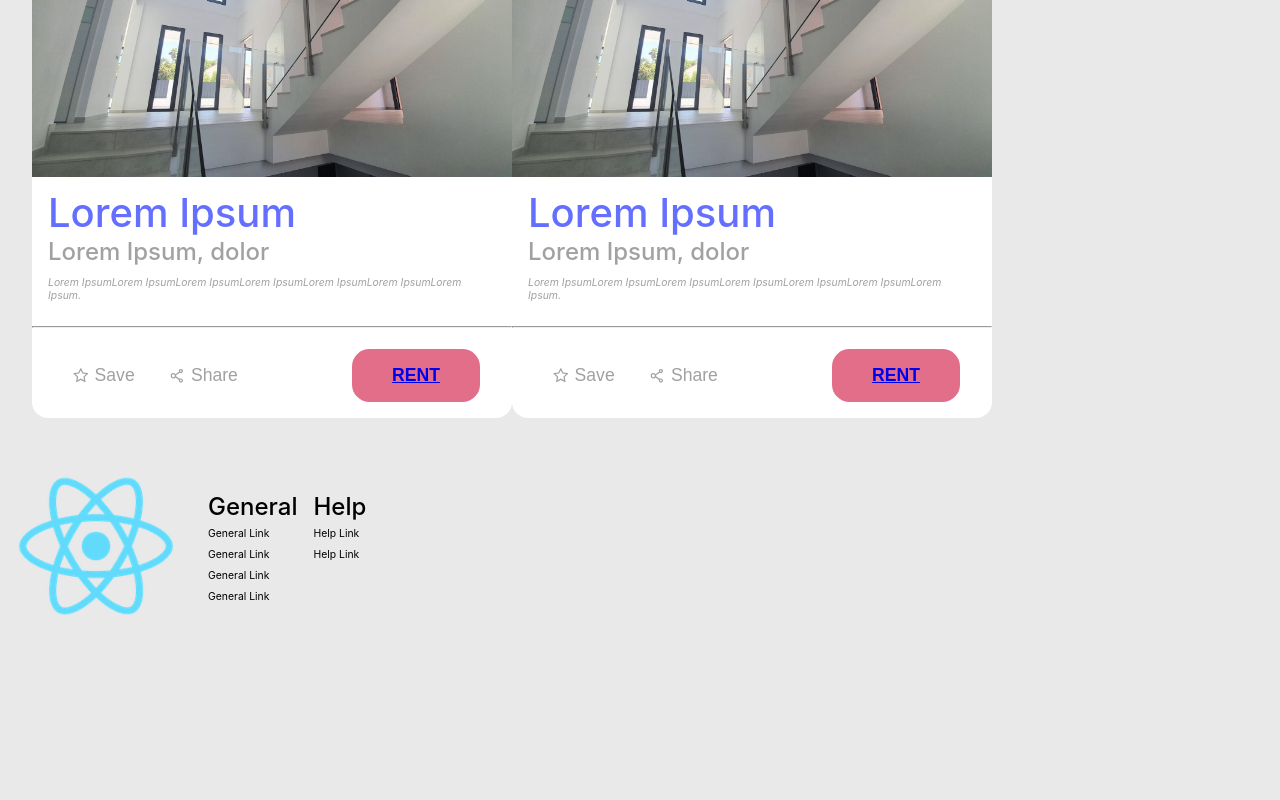
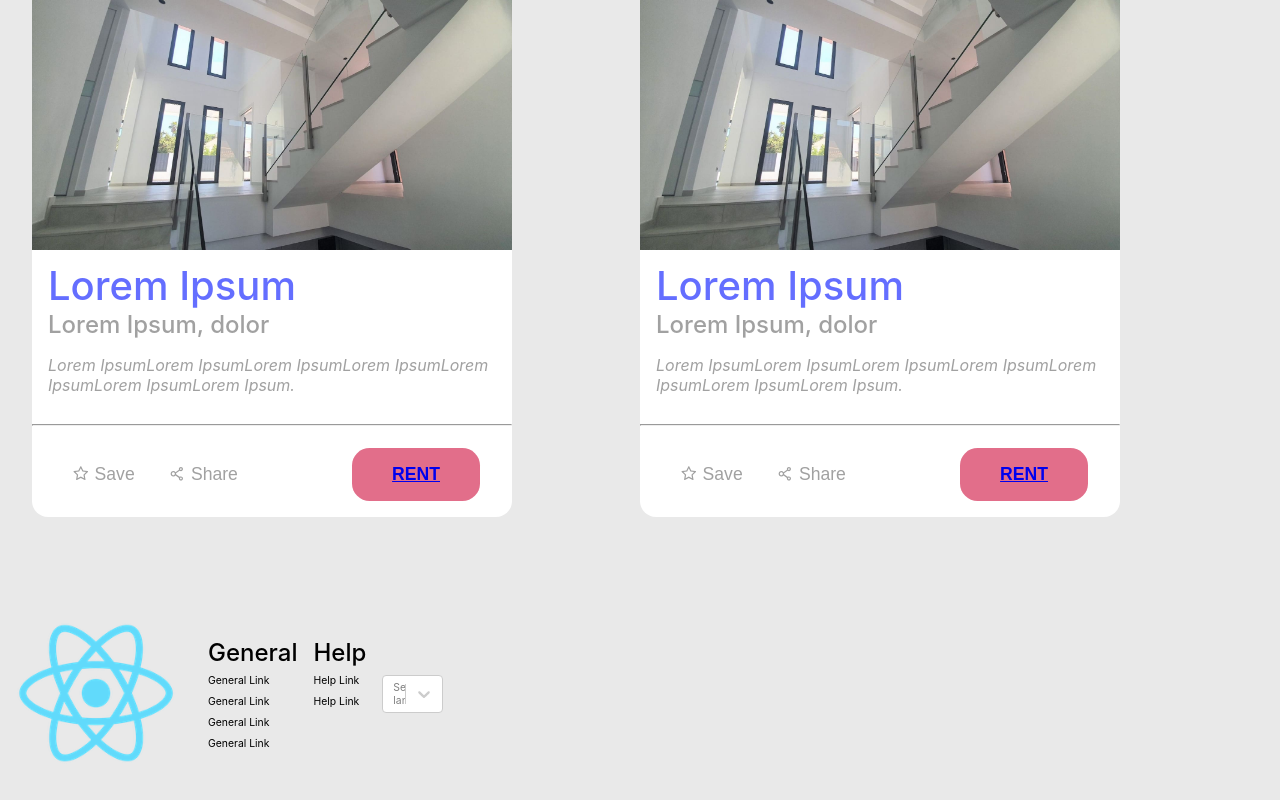
Before and after one commit to safwat-fathi/jobzella-task, a React (Create React App) app: page / in a window 1280 px wide. Shown: the part 714-1514 px from the top of the page. Before the commit the page ends 1375 px from the top, so only its background shows below. Built offline with nearby package versions, Linux system fonts and the light colour scheme; the HTML template or start-up script is replaced by a standard one.

Commit message:
Add SelectInput to Footer

```diff
--- a/src/components/CardsContainer/cardsContainer.module.css
+++ b/src/components/CardsContainer/cardsContainer.module.css
@@ -5,3 +5,7 @@
   justify-content: flex-start;
   align-items: center;
 }
+
+.container > * {
+  margin: 0 auto 3rem 0;
+}
--- a/src/components/Details/details.module.css
+++ b/src/components/Details/details.module.css
@@ -3,7 +3,15 @@
   flex-flow: column;
   justify-content: flex-start;
   align-items: flex-start;
-  /* padding: 1rem 2rem; */
+  padding: 1rem 2rem;
+}
+
+.header {
+  width: 100%;
+  display: flex;
+  justify-content: space-between;
+  align-items: center;
+  margin-bottom: 2rem;
 }
 
 .actions {
@@ -12,3 +20,9 @@
   align-items: center;
   padding: 1rem 2rem;
 }
+
+.img {
+  width: 100%;
+  border-radius: 1rem;
+  overflow: hidden;
+}
--- a/src/components/Footer/index.js
+++ b/src/components/Footer/index.js
@@ -2,6 +2,7 @@ import React from "react";
 // app components
 import Image from "../Image";
 import FooterLinks from "../FooterLinks";
+import { SelectInput } from "../FormInput";
 // component styles
 import styles from "./footer.module.css";
 // assets
@@ -10,7 +11,7 @@ import mobLogo from "../../assets/images/logo192.png";
 // source for big screens
 import defLogo from "../../assets/images/logo512.png";
 // dummy data
-import { footerLinks } from "../../data";
+import { footerLinks, languages } from "../../data";
 
 const Footer = () => {
   return (
@@ -22,6 +23,13 @@ const Footer = () => {
         <FooterLinks title="General" links={footerLinks.generalLinks} />
         <FooterLinks title="Help" links={footerLinks.helpLinks} />
       </div>
+      <div className={styles.language}>
+        <SelectInput
+          name="lang"
+          options={languages}
+          placeholder="Select language"
+        />
+      </div>
     </div>
   );
 };
--- a/src/components/FormInput/SelectInput.js
+++ b/src/components/FormInput/SelectInput.js
@@ -1,4 +1,4 @@
-import React, { forwardRef, useEffect } from "react";
+import React, { forwardRef } from "react";
 // react select package
 import Select from "react-select";
 // prop-types package
@@ -6,17 +6,12 @@ import PropTypes from "prop-types";
 
 const SelectInput = forwardRef(
   ({ name, value, placeholder, options, onChange, error, ...props }, ref) => {
-    useEffect(() => {
-      console.log(value);
-    }, [value]);
-
     return (
       <>
         <Select
           ref={ref}
           name={name}
-          value={value}
-          placeholder={}
+          placeholder={placeholder}
           onChange={onChange}
           options={options}
           {...props}
--- /dev/null
+++ b/src/components/FormInput/index.js
@@ -0,0 +1,4 @@
+import SelectInput from "./SelectInput";
+import TextInput from "./TextInput";
+
+export { SelectInput, TextInput };
--- a/src/components/Typography/typography.module.css
+++ b/src/components/Typography/typography.module.css
@@ -42,6 +42,10 @@
   font-weight: 700;
 }
 
+.paragraph,
+.text {
+  font-size: 1rem;
+}
 .paragraph {
   font-style: normal;
   font-weight: bold;
--- a/src/data/index.js
+++ b/src/data/index.js
@@ -76,3 +76,14 @@ export const cards = [
       "Lorem IpsumLorem IpsumLorem IpsumLorem IpsumLorem IpsumLorem IpsumLorem Ipsum.",
   },
 ];
+
+export const languages = [
+  {
+    value: "AR",
+    label: "Arabic",
+  },
+  {
+    value: "EN",
+    label: "English",
+  },
+];
```
Also changed, not shown: src/components/Details/index.js (+1 -8 lines).
